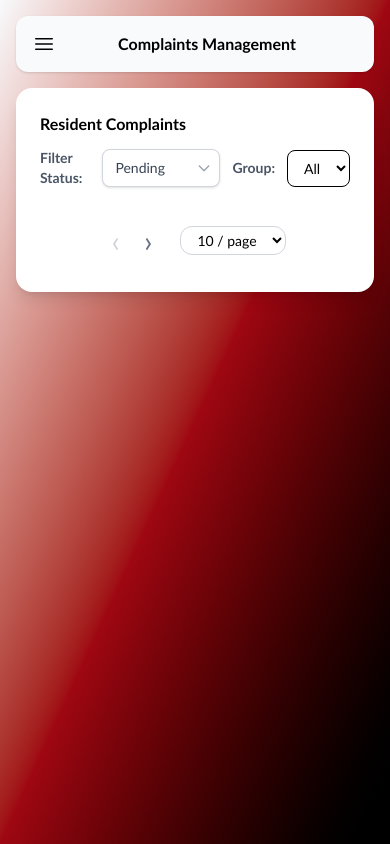
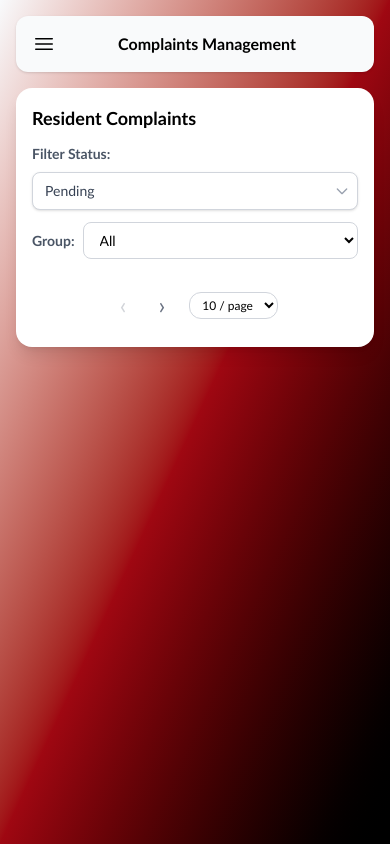
Before and after one commit to mauiestraduuuh/barangay-niugan, a Next.js app: page /admin-front/feedback in a window 390 px wide. Built offline with nearby package versions, Linux system fonts and the light colour scheme.

Commit message:
Update page.tsx

```diff
--- a/app/admin-front/feedback/page.tsx
+++ b/app/admin-front/feedback/page.tsx
@@ -410,15 +410,19 @@ export default function AdminFeedbackPage() {
           <h1 className="text-large font-bold">Complaints Management</h1>
           <div className="flex items-center space-x-4"></div>
         </header>
+<main className="bg-white rounded-2xl shadow-lg p-4 md:p-6 transition-all duration-300">
+  {/* Header - Mobile Optimized */}
+  <div className="mb-4">
+    <h3 className="text-lg md:text-xl font-semibold text-black mb-3">Resident Complaints</h3>
 
-        <main className="bg-white rounded-2xl shadow-lg p-6 transition-all duration-300">
-          <div className="flex flex-col md:flex-row md:items-center md:justify-between mb-6 gap-3">
-            <h3 className="text-large font-semibold text-black">Resident Complaints</h3>
-            <div className="flex items-center gap-3">
-              <label className="text-sm font-semibold text-gray-600">Filter Status:</label>
-              <div className="relative">
+    {/* Filters - Stacked on Mobile */}
+    <div className="space-y-3">
+      {/* Status Filter */}
+      <div className="flex flex-col sm:flex-row sm:items-center gap-2">
+        <label className="text-sm font-semibold text-gray-600 whitespace-nowrap">Filter Status:</label>
+        <div className="relative w-full sm:w-auto">
           <select
-                  className="appearance-none bg-white border border-gray-300 rounded-lg px-3 py-2 pr-8 text-sm font-medium text-gray-700 shadow-sm hover:border-red-400 focus:outline-none focus:ring-2 focus:ring-red-500 focus:border-red-500 transition-all duration-200"
+            className="w-full appearance-none bg-white border border-gray-300 rounded-lg px-3 py-2 pr-8 text-sm font-medium text-gray-700 shadow-sm hover:border-red-400 focus:outline-none focus:ring-2 focus:ring-red-500 focus:border-red-500 transition-all duration-200"
             value={statusFilter}
             onChange={(e) => setStatusFilter(e.target.value as any)}
           >
@@ -433,16 +437,19 @@ export default function AdminFeedbackPage() {
             </svg>
           </div>
         </div>
+      </div>
 
-              {/* Group filter */}
-              <label className="text-sm font-semibold text-gray-600">Group:</label>
+      {/* Group and Category Filters */}
+      <div className="flex flex-col sm:flex-row gap-2">
+        <div className="flex items-center gap-2 flex-1">
+          <label className="text-sm font-semibold text-gray-600 whitespace-nowrap">Group:</label>
           <select
             value={groupFilter}
             onChange={(e) => {
               setGroupFilter(e.target.value);
-                  setCategoryFilter(""); // reset category
+              setCategoryFilter("");
             }}
-                className="border rounded-lg px-3 py-2 text-sm focus:outline-none focus:ring-2 focus:ring-red-500"
+            className="flex-1 border border-gray-300 rounded-lg px-3 py-2 text-sm focus:outline-none focus:ring-2 focus:ring-red-500"
           >
             <option value="">All</option>
             {groups.map((g) => (
@@ -451,15 +458,15 @@ export default function AdminFeedbackPage() {
               </option>
             ))}
           </select>
+        </div>
 
-              {/* Category filter */}
         {groupFilter && (
-                <>
-                  <label className="text-sm text-black font-medium ml-2">Category:</label>
+          <div className="flex items-center gap-2 flex-1">
+            <label className="text-sm font-semibold text-gray-600 whitespace-nowrap">Category:</label>
             <select
               value={categoryFilter}
               onChange={(e) => setCategoryFilter(e.target.value)}
-                    className="border rounded-lg px-3 py-2 text-sm focus:outline-none focus:ring-2 focus:ring-red-500"
+              className="flex-1 border border-gray-300 rounded-lg px-3 py-2 text-sm focus:outline-none focus:ring-2 focus:ring-red-500"
             >
               <option value="">All</option>
               {categories
@@ -470,14 +477,15 @@ export default function AdminFeedbackPage() {
                   </option>
                 ))}
             </select>
-                </>
+          </div>
         )}
+      </div>
     </div>
   </div>
 
   {message && (
     <div
-              className={`px-4 py-2 rounded-lg mb-4 text-center font-medium ${
+      className={`px-4 py-2 rounded-lg mb-4 text-center font-medium text-sm ${
         messageType === "success"
           ? "bg-green-100 text-green-700"
           : "bg-red-100 text-red-700"
@@ -495,7 +503,7 @@ export default function AdminFeedbackPage() {
   ) : (
     <>
       {/* Desktop Table */}
-    <div className="hidden md:block overflow-x-auto">
+      <div className="hidden lg:block overflow-x-auto">
         <table className="min-w-full border border-gray-200 rounded-lg overflow-hidden">
           <thead className="bg-gradient-to-br from-black via-red-800 to-black text-white text-sm uppercase font-semibold">
             <tr>
@@ -567,14 +575,14 @@ export default function AdminFeedbackPage() {
       </div>
 
       {/* Mobile Cards */}
-    <div className="md:hidden space-y-4">
+      <div className="lg:hidden space-y-3">
         {paginatedFeedbacks.map((f) => (
           <div key={f.feedback_id} className="bg-white border border-gray-200 rounded-lg shadow-sm overflow-hidden">
             {/* Header Section */}
             <div className="bg-gradient-to-r from-gray-50 to-gray-100 p-3 border-b border-gray-200">
               <div className="flex justify-between items-start gap-2">
                 <div className="flex-1 min-w-0">
-                <h3 className="font-semibold text-black text-sm truncate">
+                  <h3 className="font-semibold text-black text-sm break-words">
                     {f.resident?.first_name} {f.resident?.last_name}
                   </h3>
                   <p className="text-xs text-gray-600 mt-0.5">
@@ -605,15 +613,15 @@ export default function AdminFeedbackPage() {
             {/* Details Section */}
             <div className="p-3 space-y-2">
               {f.category && (
-              <div className="flex items-start gap-2">
+                <div className="flex flex-col sm:flex-row sm:items-start gap-1 sm:gap-2">
                   <span className="text-xs font-medium text-gray-500 flex-shrink-0">Category:</span>
-                <span className="text-xs text-black">
+                  <span className="text-xs text-black break-words">
                     {f.category.english_name} / {f.category.tagalog_name}
                   </span>
                 </div>
               )}
 
-            <div className="flex items-start gap-2">
+              <div className="flex flex-col sm:flex-row sm:items-start gap-1 sm:gap-2">
                 <span className="text-xs font-medium text-gray-500 flex-shrink-0">Responded By:</span>
                 <span className="text-xs text-black">
                   {f.respondedBy ? `Admin #${f.respondedBy.id}` : "Not yet assigned"}
@@ -622,7 +630,7 @@ export default function AdminFeedbackPage() {
             </div>
 
             {/* Actions Section */}
-          <div className="p-3 bg-gray-50 border-t border-gray-200 flex gap-2">
+            <div className="p-3 bg-gray-50 border-t border-gray-200 flex flex-col sm:flex-row gap-2">
               <button
                 className="bg-gray-500 hover:bg-gray-600 text-white px-4 py-2 rounded-md text-sm flex-1 transition-colors duration-200 font-medium"
                 onClick={() => setViewFeedback(f)}
@@ -646,29 +654,26 @@ export default function AdminFeedbackPage() {
         ))}
       </div>
 
-              {/* PAGINATION CONTROLS */}
-              <div className="w-full mt-5 flex justify-center">
-                <div className="flex items-center gap-2 px-3 py-1.5 ">
-                  {/* Previous Button */}
+      {/* Pagination - Mobile Optimized */}
+      <div className="w-full mt-5 flex justify-center overflow-x-auto">
+        <div className="flex items-center gap-2 px-3 py-1.5">
           <button
             onClick={() => setCurrentPage((prev) => Math.max(prev - 1, 1))}
             disabled={currentPage === 1}
-                    className="px-2 py-1 text-3xl text-gray-500 hover:text-gray-700 disabled:opacity-30"
+            className="px-2 py-1 text-2xl md:text-3xl text-gray-500 hover:text-gray-700 disabled:opacity-30"
           >
             ‹
           </button>
 
-                  {/* Page Numbers */}
+          <div className="flex items-center gap-1">
             {Array.from({ length: totalPages }).map((_, i) => {
               const page = i + 1;
-
-                    // Show only near numbers + first + last + ellipsis
               if (page === 1 || page === totalPages || (page >= currentPage - 1 && page <= currentPage + 1)) {
                 return (
                   <button
                     key={i}
                     onClick={() => setCurrentPage(page)}
-                          className={`w-8 h-8 flex items-center justify-center rounded-full text-sm font-medium transition-all ${
+                    className={`w-7 h-7 md:w-8 md:h-8 flex items-center justify-center rounded-full text-xs md:text-sm font-medium transition-all ${
                       currentPage === page ? "bg-red-100 text-red-700" : "text-gray-700 hover:bg-gray-100"
                     }`}
                   >
@@ -676,36 +681,32 @@ export default function AdminFeedbackPage() {
                   </button>
                 );
               }
-
-                    // Ellipsis (only render once)
               if (page === currentPage - 2 || page === currentPage + 2) {
                 return (
-                        <div key={i} className="px-1 text-gray-400">
+                  <div key={i} className="px-1 text-gray-400 text-xs">
                     ...
                   </div>
                 );
               }
-
               return null;
             })}
+          </div>
 
-                  {/* Next Button */}
           <button
             onClick={() => setCurrentPage((prev) => Math.min(prev + 1, totalPages))}
             disabled={currentPage === totalPages}
-                    className="px-2 py-1 text-3xl text-gray-500 hover:text-gray-700 disabled:opacity-30"
+            className="px-2 py-1 text-2xl md:text-3xl text-gray-500 hover:text-gray-700 disabled:opacity-30"
           >
             ›
           </button>
 
-                  {/* Rows Per Page Dropdown */}
           <select
             value={ITEMS_PER_PAGE}
             onChange={(e) => {
               setCurrentPage(1);
               setITEMS_PER_PAGE(Number(e.target.value));
             }}
-                    className="ml-3 bg-white border border-gray-300 text-sm rounded-xl px-3 py-1 focus:ring-0"
+            className="ml-2 bg-white border border-gray-300 text-xs md:text-sm rounded-xl px-2 md:px-3 py-1 focus:ring-0"
           >
             <option value={5}>5 / page</option>
             <option value={10}>10 / page</option>
```
Lines whose indentation alone changed are shown as unchanged.
